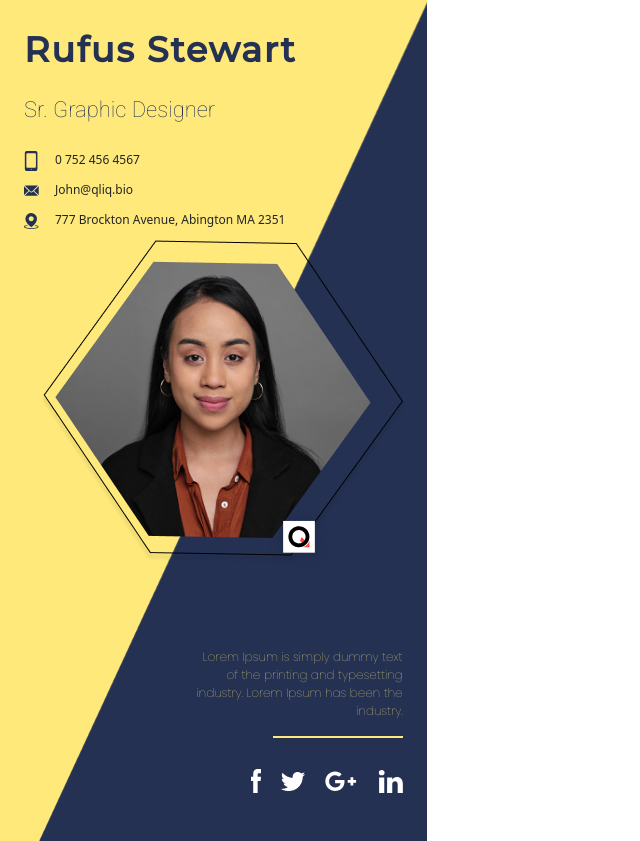
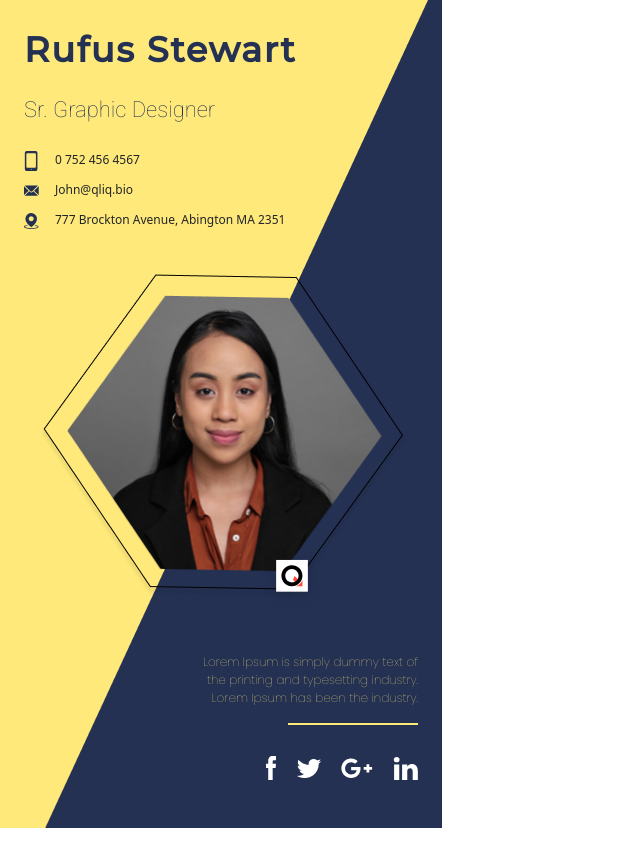
Before and after one commit to nizamseu/demoProject, a plain HTML site: page index.html in a window 1280 px wide. Shown: the whole page, without its empty margins (0-640 px from the left). Drawn offline with nearby package versions, Linux system fonts and the light colour scheme.

Commit message:
all fixed height and width

```diff
--- a/index.html
+++ b/index.html
@@ -28,8 +28,8 @@
     <link rel="stylesheet" href="style.css" />
   </head>
   <body>
-    <div class="col col-md-4 mainCard">
-      <div class="w-100">
+    <div class="mainCard">
+      <div class="">
         <!-- basic information -->
         <div class="basic-info ms-4 mt-4">
           <p class="useName">Rufus Stewart</p>
@@ -58,20 +58,24 @@
         </div>
       </div>
       <!-- user image  -->
-      <div class="col col-sm-12 col-md-12 col-lg-12">
+      <div class="mt-4 image w-100">
         <div class="vetorImage">
           <img
-            class="img-fluid vector"
+            width="100%"
+            height="80%"
+            class="vector"
             src="src/images/Vector 676.png"
             alt=""
           />
         </div>
 
         <!-- picture  -->
-        <div class="row">
-          <div class="userIamge col-sm-12">
+        <div class="">
+          <div class="userIamge">
             <img
-              class="img-fluid mx-auto d-block"
+              width="319px"
+              height="279px"
+              class=""
               src="src/images/Mask Group.png"
               alt=""
             />
--- a/style.css
+++ b/style.css
@@ -6,23 +6,24 @@ body {
   background-color: #243153;
   background-image: url("src/images/Vector 675.png");
   background-repeat: no-repeat;
+  width: 442px;
 }
 
 .vetorImage {
   position: absolute;
-  margin: 0 39px;
+  margin: 10px 39px;
 }
 
 .userIamge {
   position: relative;
-  top: 20px;
-  /* left: 5px; */
+  top: 30px;
+  left: 65px;
 }
 
 .logo {
   position: relative;
-  top: -30px;
-  left: 270px;
+  top: 145px;
+  right: 125px;
 }
 
 .useName {
@@ -62,7 +63,7 @@ body {
 }
 
 .footer {
-  margin-top: 70px;
+  margin-top: 110px;
   float: right;
 }
 
```
